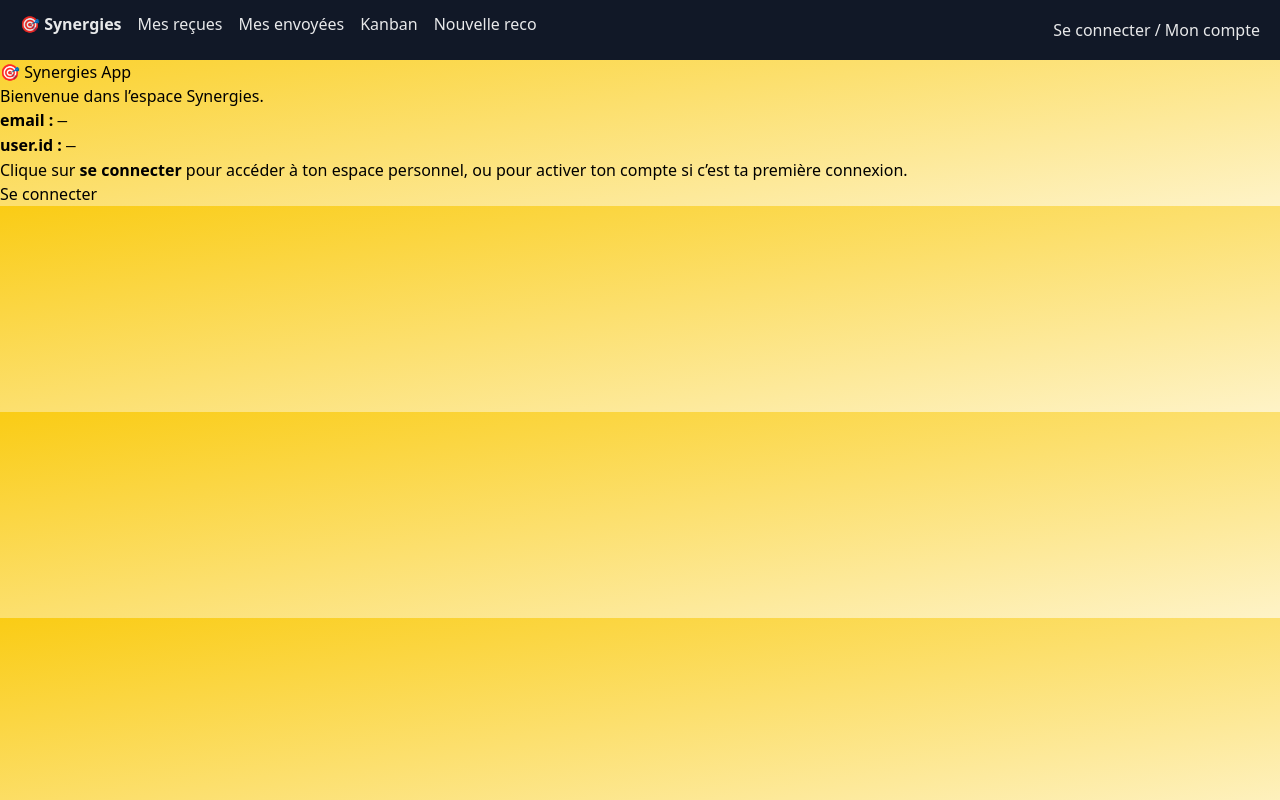
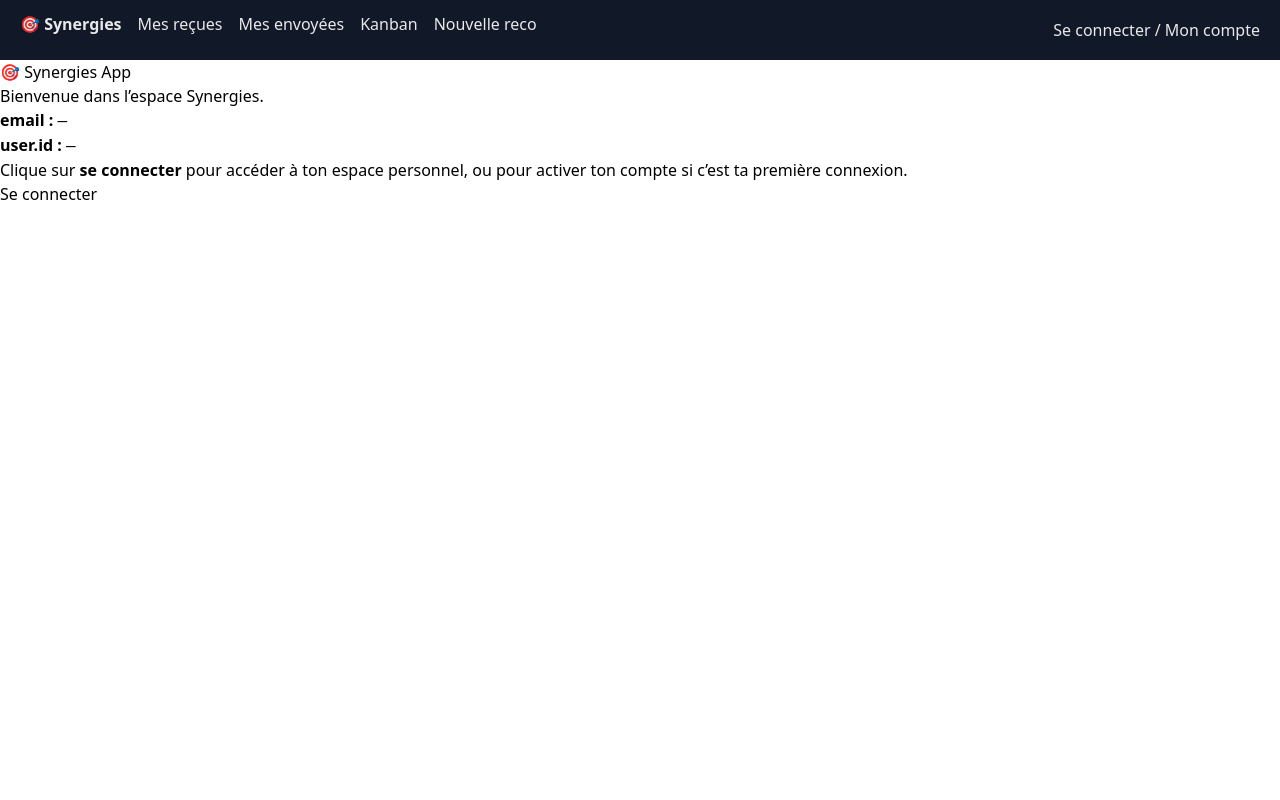
Before and after one commit to SamKTA/synergies-app, a Next.js app: page / in a window 1280 px wide. Built offline with nearby package versions, Linux system fonts and the light colour scheme; no server answers.

Commit message:
Update globals.css

```diff
--- a/app/globals.css
+++ b/app/globals.css
@@ -1,8 +1,3 @@
 @tailwind base;
 @tailwind components;
 @tailwind utilities;
-
-/* ✅ TEST TEMPORAIRE */
-body {
-  background: linear-gradient(to bottom right, #facc15, #fef3c7); /* dégradé jaune clair */
-}
```
